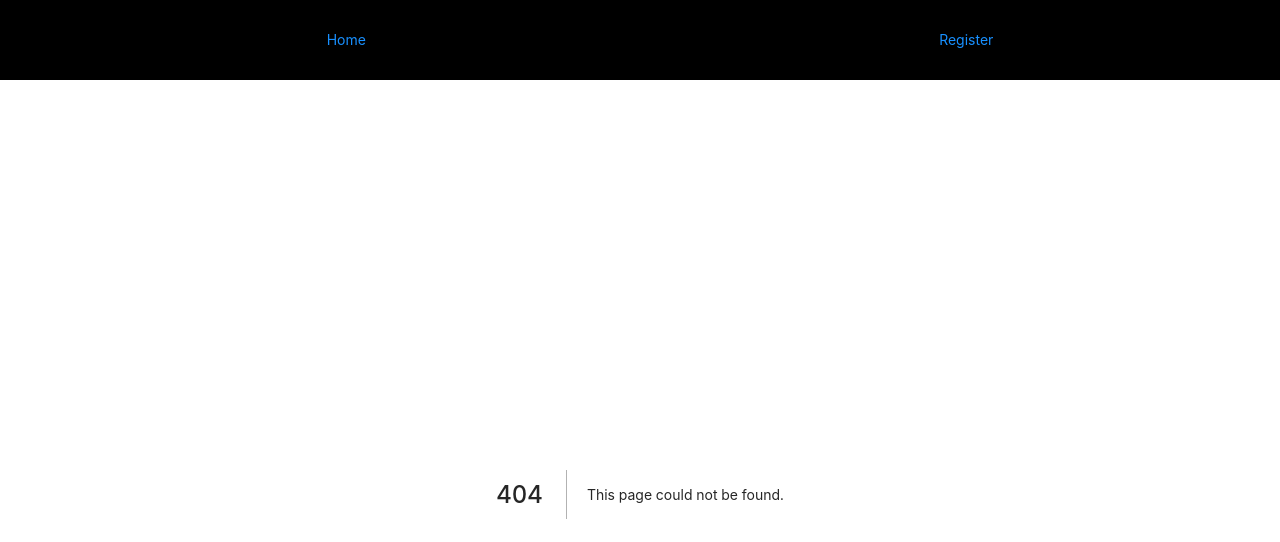
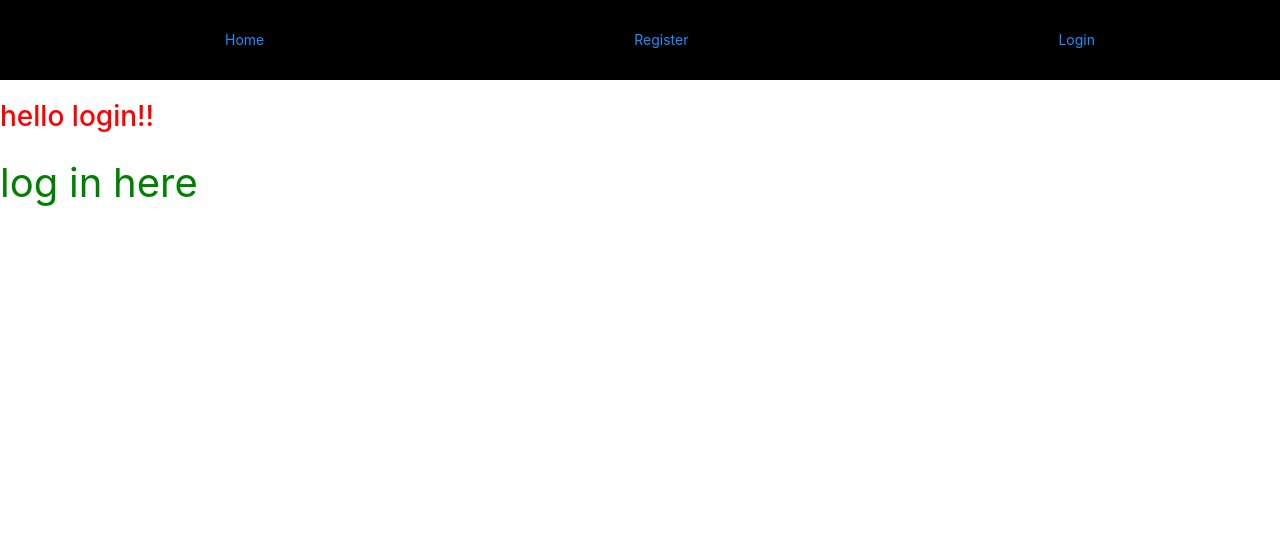
Before and after one commit to ShofiqulMiraz/nextjs-pr, a Next.js app: page /login in a window 1280 px wide. Before the commit this address had no page. Shown: the top 542 px of the page. Built offline with nearby package versions, Linux system fonts and the light colour scheme.

Commit message:
added styled-components

```diff
--- /dev/null
+++ b/components/login/index.js
@@ -0,0 +1,12 @@
+import { LoginHead, LoginPara } from "./login.style";
+
+const Login = () => {
+  return (
+    <>
+      <LoginHead>hello login!!</LoginHead>
+      <LoginPara>log in here</LoginPara>
+    </>
+  );
+};
+
+export default Login;
--- /dev/null
+++ b/components/login/login.style.js
@@ -0,0 +1,13 @@
+import styled from "styled-components";
+
+export const LoginHead = styled.h1`
+  color: red;
+`;
+
+export const LoginPara = styled.p`
+  color: green;
+  font-size: 40px;
+  @media (max-width: 800px) {
+    font-size: 30px;
+  }
+`;
--- a/components/navbar/nav.js
+++ b/components/navbar/nav.js
@@ -15,6 +15,11 @@ export default function NavBar() {
             <a>Register</a>
           </Link>
         </li>
+        <li>
+          <Link href="/login">
+            <a>Login</a>
+          </Link>
+        </li>
       </ul>
     </nav>
   );
--- a/package.json
+++ b/package.json
@@ -14,6 +14,7 @@
     "nprogress": "^0.2.0",
     "react": "17.0.1",
     "react-dom": "17.0.1",
-    "sass": "^1.30.0"
+    "sass": "^1.30.0",
+    "styled-components": "^5.2.1"
   }
 }
--- /dev/null
+++ b/pages/_document.js
@@ -0,0 +1,30 @@
+import Document from "next/document";
+import { ServerStyleSheet } from "styled-components";
+
+export default class MyDocument extends Document {
+  static async getInitialProps(ctx) {
+    const sheet = new ServerStyleSheet();
+    const originalRenderPage = ctx.renderPage;
+
+    try {
+      ctx.renderPage = () =>
+        originalRenderPage({
+          enhanceApp: (App) => (props) =>
+            sheet.collectStyles(<App {...props} />),
+        });
+
+      const initialProps = await Document.getInitialProps(ctx);
+      return {
+        ...initialProps,
+        styles: (
+          <>
+            {initialProps.styles}
+            {sheet.getStyleElement()}
+          </>
+        ),
+      };
+    } finally {
+      sheet.seal();
+    }
+  }
+}
--- /dev/null
+++ b/pages/login.js
@@ -0,0 +1,16 @@
+import Head from "next/head";
+import Login from "../components/login";
+
+const LoginPage = () => {
+  return (
+    <>
+      <Head>
+        <title>Log In</title>
+        <link rel="icon" href="/favicon.ico" />
+      </Head>
+      <Login />
+    </>
+  );
+};
+
+export default LoginPage;
```
Also changed, not shown: 1 other file (tests, documents, lock files or other folders).
